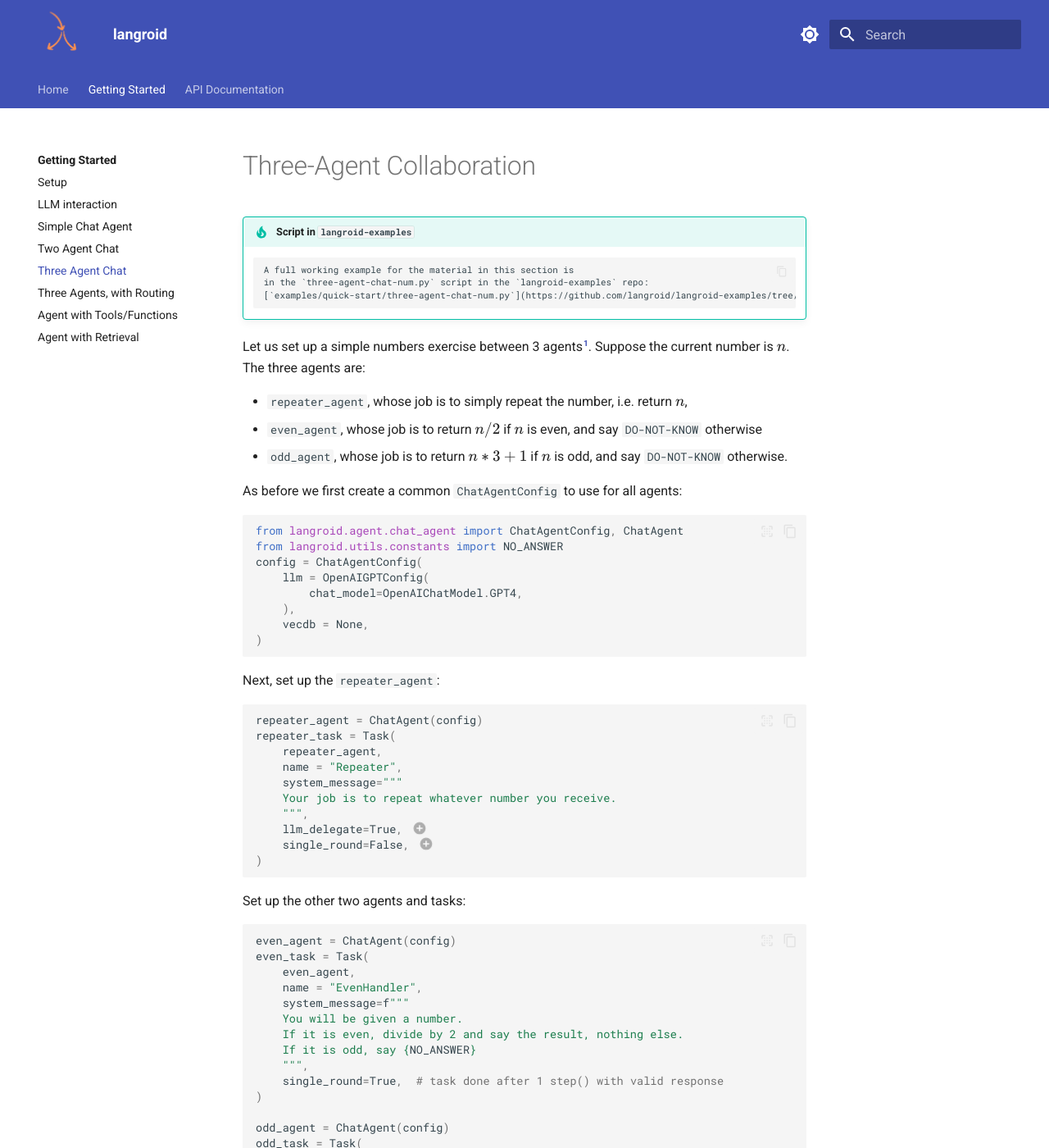
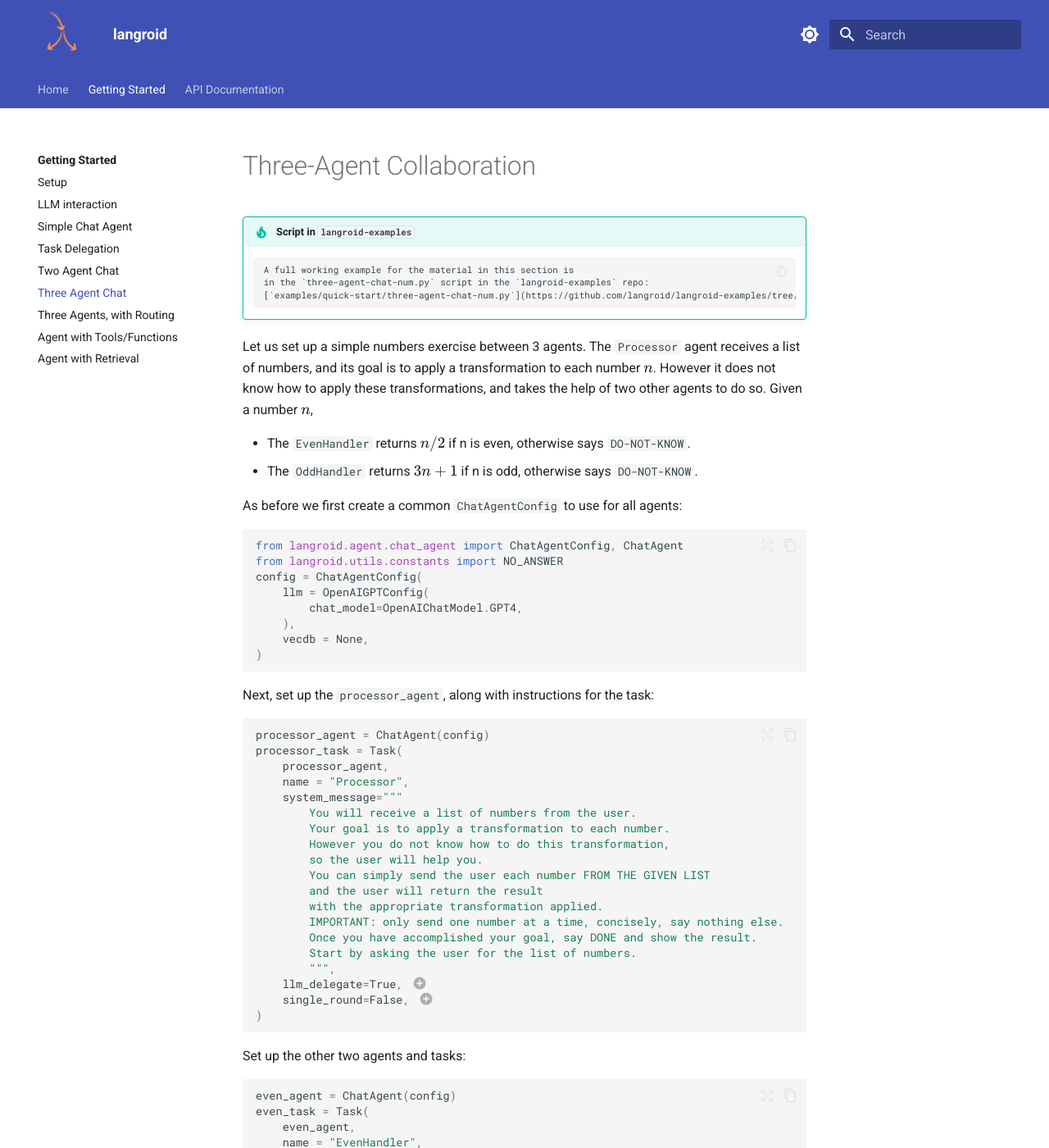
Before and after one commit to langroid/langroid, an MkDocs documentation site: the page built from docs/quick-start/three-agent-chat-num.md, in a window 1280 px wide and 1400 px high. Shown: the whole window at 82% size. Built offline with MkDocs 1.6.1 and Material for MkDocs 9.7.7, drawn with Linux system fonts in a browser that asks for light colours; some of the changed text lies outside the part shown.

Commit message:
more docs

````diff
--- a/docs/quick-start/three-agent-chat-num.md
+++ b/docs/quick-start/three-agent-chat-num.md
@@ -6,17 +6,14 @@
         [`examples/quick-start/three-agent-chat-num.py`](https://github.com/langroid/langroid-examples/tree/main/examples/quick-start/three-agent-chat-num.py).
 
 
-Let us set up a simple numbers exercise between 3 agents[^1].
-Suppose the current number is $n$. The three agents are:
+Let us set up a simple numbers exercise between 3 agents.
+The `Processor` agent receives a list of numbers, and its goal is to
+apply a transformation to each number $n$. However it does not know how to apply these
+transformations, and takes the help of two other agents to do so.
+Given a number $n$,
 
-- `repeater_agent`, whose job is to simply repeat the number, i.e. return $n$,
-- `even_agent`, whose job is to return $n/2$ if $n$ is even,
-  and say `DO-NOT-KNOW` otherwise
-- `odd_agent`, whose job is to return $n*3+1$ if $n$ is odd,
-  and say `DO-NOT-KNOW` otherwise.
-
-[^1]: This is a toy example for illustration purposes, and since it's numbers-based,
-the token-cost to the LLM API is very low.
+- The `EvenHandler` returns $n/2$ if n is even, otherwise says `DO-NOT-KNOW`.
+- The `OddHandler` returns $3n+1$ if n is odd, otherwise says `DO-NOT-KNOW`.
 
 As before we first create a common `ChatAgentConfig` to use for all agents:
 
@@ -31,30 +28,38 @@ config = ChatAgentConfig(
 )
 ```
 
-Next, set up the `repeater_agent`:
+Next, set up the `processor_agent`, along with instructions for the task:
 ```py
-repeater_agent = ChatAgent(config)
-repeater_task = Task(
-    repeater_agent,
-    name = "Repeater",
+processor_agent = ChatAgent(config)
+processor_task = Task(
+    processor_agent,
+    name = "Processor",
     system_message="""
-    Your job is to repeat whatever number you receive.
-    """,
+        You will receive a list of numbers from the user.
+        Your goal is to apply a transformation to each number.
+        However you do not know how to do this transformation,
+        so the user will help you.
+        You can simply send the user each number FROM THE GIVEN LIST
+        and the user will return the result
+        with the appropriate transformation applied.
+        IMPORTANT: only send one number at a time, concisely, say nothing else.
+        Once you have accomplished your goal, say DONE and show the result.
+        Start by asking the user for the list of numbers.
+        """,
     llm_delegate=True, #(1)!
     single_round=False, #(2)!
 )
 ```
 
-1. Setting the `llm_delegate` option to `True` means that the `repeater_task` is
+1. Setting the `llm_delegate` option to `True` means that the `processor_task` is
     delegated to the LLM (as opposed to the User),
     in the sense that the LLM is the one "seeking" a response to the latest
-    number. Specifically, this means that in the `repeater_task.step()`
+    number. Specifically, this means that in the `processor_task.step()`
     when a sub-task returns `DO-NOT-KNOW`,
     it is _not_ considered a valid response, and the search for a valid response
     continues to the next sub-task if any.
-2. `single_round=False` means that the `repeater_task` should _not_ terminate after
+2. `single_round=False` means that the `processor_task` should _not_ terminate after
     a valid response from a responder.
-
 
 Set up the other two agents and tasks:
 
@@ -86,12 +91,12 @@ odd_task = Task(
 
 ```
 
-Now add the `even_task` and `odd_task` as subtasks of the `repeater_task`,
+Now add the `even_task` and `odd_task` as subtasks of the `processor_task`,
 and then run it as before:
 
 ```python
-repeater_task.add_subtask([even_task, odd_task])
-repeater_task.run()
+processor_task.add_subtask([even_task, odd_task])
+processor_task.run()
 ```
 
 
@@ -105,10 +110,9 @@ python3 examples/quick-start/three-agent-chat-num.py
 ```
 
 Here's a screenshot of what it looks like:
-
 ![three-agent-num.png](three-agent-num.png)
 
-You will notice that the `repeater_agent` did not have to
+You will notice that the `processor_agent` did not have to
 bother with specifying who should handle the current number.
 In the [next section](three-agent-chat-num-router.md) we add a twist to this game,
-so that the `repeater_agent` has to decide who should handle the current number.
+so that the `processor_agent` has to decide who should handle the current number.
--- a/mkdocs.yml
+++ b/mkdocs.yml
@@ -64,7 +64,8 @@ nav:
     - Setup: quick-start/setup.md
     - LLM interaction: quick-start/llm-interaction.md
     - Simple Chat Agent: quick-start/chat-agent.md
-    - Two Agent Chat: quick-start/two-agent-chat.md
+    - Task Delegation: quick-start/multi-agent-task-delegation.md
+    - Two Agent Chat: quick-start/two-agent-chat-num.md
     - Three Agent Chat: quick-start/three-agent-chat-num.md
     - Three Agents, with Routing: quick-start/three-agent-chat-num-router.md
     - Agent with Tools/Functions: quick-start/chat-agent-tool.md
````
Also changed, not shown: README.md (+202 -15 lines), docs/quick-start/chat-agent-docs.md (+6 -5 lines), docs/quick-start/chat-agent.md (+17 -7 lines), docs/quick-start/multi-agent-task-delegation.md (+23 -1 lines), docs/quick-start/three-agent-chat-num-router.md (+39 -27 lines), docs/quick-start/two-agent-chat-num.md (added, +136 -0 lines), docs/quick-start/three-agent-num.png, docs/quick-start/three-agent-router.png, docs/quick-start/two-agent-num.png (added).
